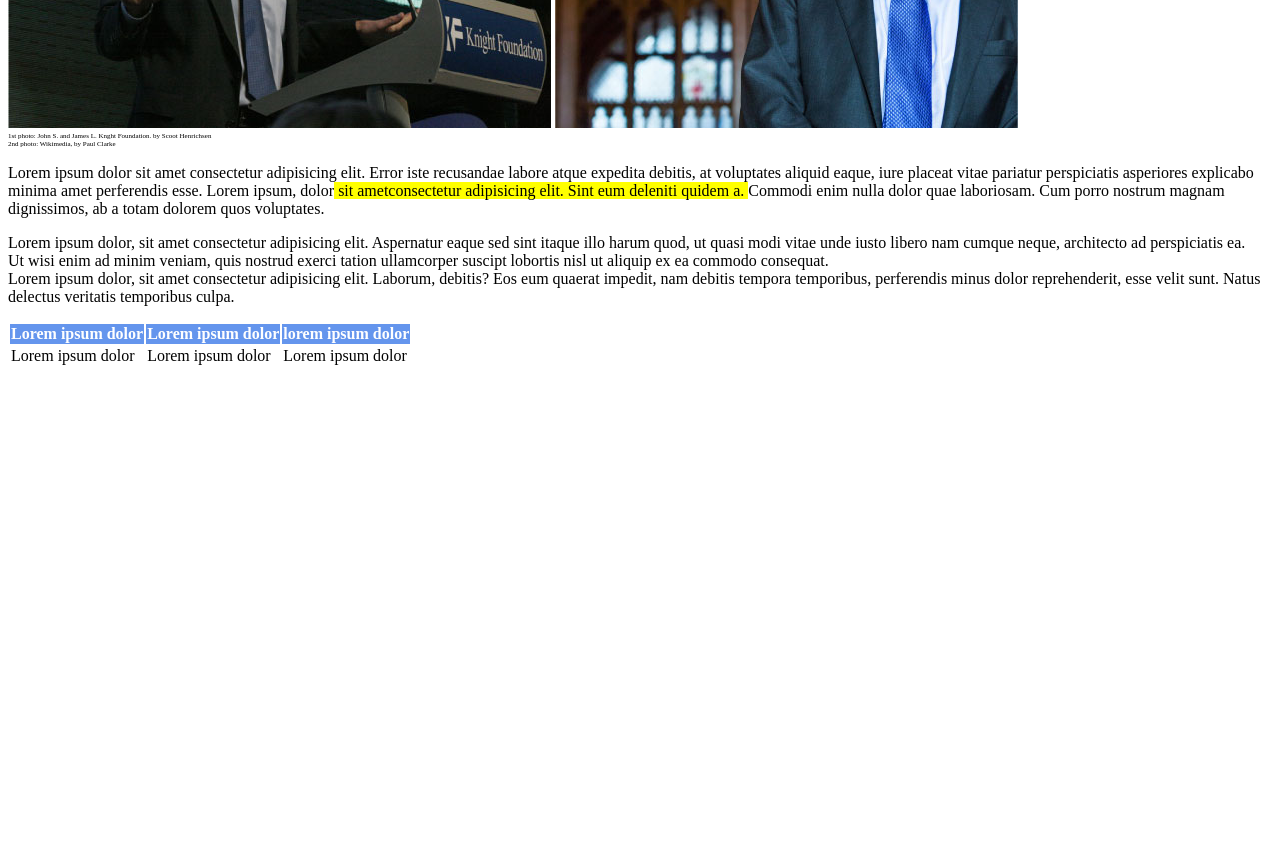
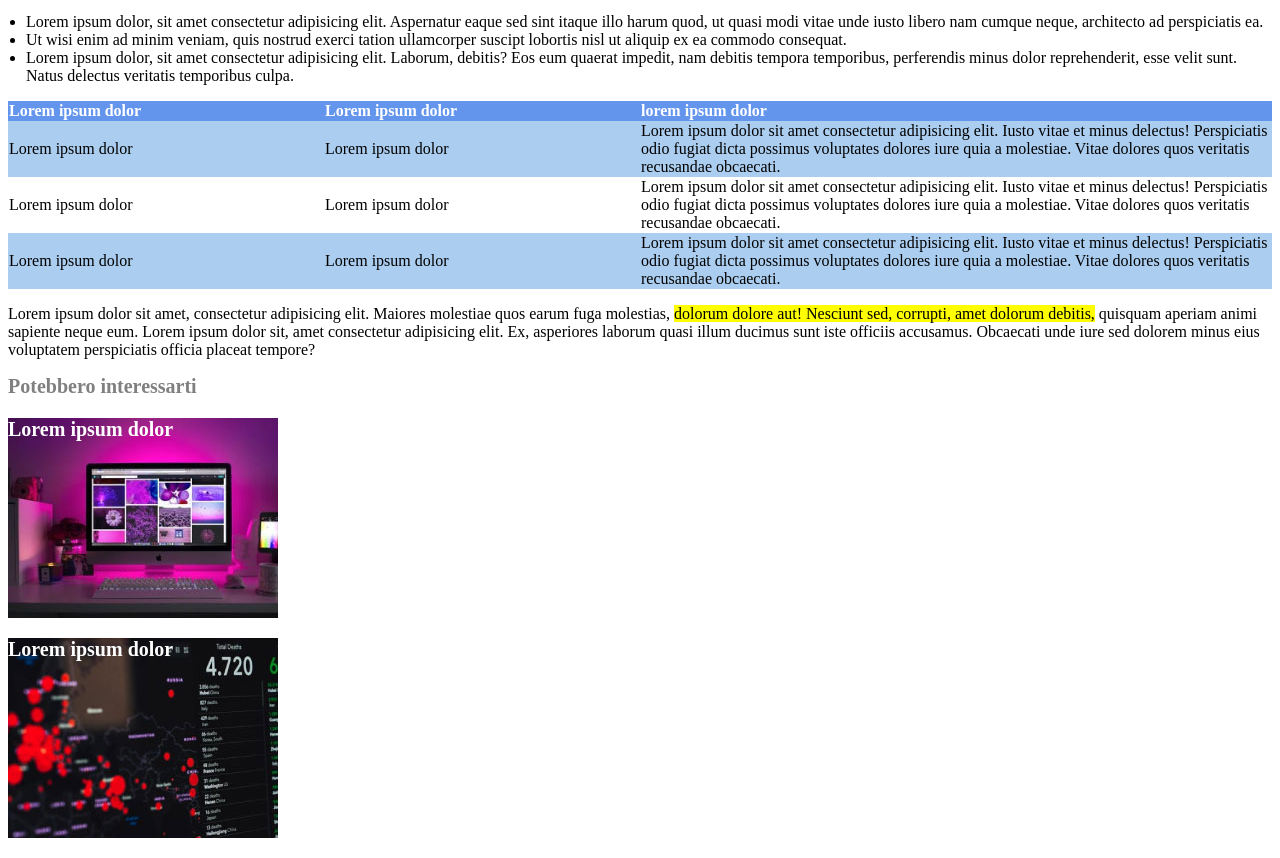
Before and after one commit to Youss0203/html-css-booleaner, a plain HTML site: page index.html in a window 1280 px wide. Shown: the part 683-1541 px from the top of the page. Before the commit the page ends 1059 px from the top, so only its background shows below. Drawn offline with Linux system fonts and the light colour scheme.

Commit message:
esercizio completo manca solo sistemare header

```diff
--- a/index.html
+++ b/index.html
@@ -9,7 +9,7 @@
 </head>
 <body>
     <header>
-        <img src="./image/logo.svg">
+        <img class="intestazione" src="./image/logo.svg">
     </header>
     <main>
         <h1><strong>Internet deve essere al servizio del "bene pubblico" : il
@@ -38,21 +38,36 @@
             <table>
                 <thead>
                     <tr class="colore-riga-blu">
-                        <th>Lorem ipsum dolor</th>
-                        <th>Lorem ipsum dolor</th>
-                        <th>lorem ipsum dolor</th>
+                        <th class="primo">Lorem ipsum dolor</th>
+                        <th class="secondo">Lorem ipsum dolor</th>
+                        <th class="terzo">lorem ipsum dolor</th>
                     </tr>
                 </thead>
                 <tbody>
-                    <tr class="colore-riga azzurro">
+                    <tr class="colore-riga-azzurro">
                         <td>Lorem ipsum dolor</td>
                         <td>Lorem ipsum dolor</td>
+                        <td>Lorem ipsum dolor sit amet consectetur adipisicing elit. Iusto vitae et minus delectus! Perspiciatis odio fugiat dicta possimus voluptates dolores iure quia a molestiae. Vitae dolores quos veritatis recusandae obcaecati.</td>
+                    </tr>
+                    <tr>
                         <td>Lorem ipsum dolor</td>
+                        <td>Lorem ipsum dolor</td>
+                        <td>Lorem ipsum dolor sit amet consectetur adipisicing elit. Iusto vitae et minus delectus! Perspiciatis odio fugiat dicta possimus voluptates dolores iure quia a molestiae. Vitae dolores quos veritatis recusandae obcaecati.</td>
+                    </tr>
+                    <tr class="colore-riga-azzurro">
+                        <td>Lorem ipsum dolor</td>
+                        <td>Lorem ipsum dolor</td>
+                        <td>Lorem ipsum dolor sit amet consectetur adipisicing elit. Iusto vitae et minus delectus! Perspiciatis odio fugiat dicta possimus voluptates dolores iure quia a molestiae. Vitae dolores quos veritatis recusandae obcaecati.</td>
                     </tr>
                 </tbody>
             </table>
+            <p>Lorem ipsum dolor sit amet, consectetur adipisicing elit. Maiores molestiae quos earum fuga molestias, <span class="sottolineatura">dolorum dolore aut! Nesciunt sed, corrupti, amet dolorum debitis,</span> quisquam aperiam animi sapiente neque eum. Lorem ipsum dolor sit, amet consectetur adipisicing elit. Ex, asperiores laborum quasi illum ducimus sunt iste officiis accusamus. Obcaecati unde iure sed dolorem minus eius voluptatem perspiciatis officia placeat tempore?</p>
         </section>
     </main>
-    <footer></footer>
+    <footer>
+        <h2>Potebbero interessarti</h2>
+        <h3 class="monitor">Lorem ipsum dolor</h3>
+        <h3 class="graph">Lorem ipsum dolor</h3>
+    </footer>
 </body>
 </html>
--- a/style/stile.css
+++ b/style/stile.css
@@ -4,7 +4,9 @@ header{
     background-size: 30%;
     background-color: cornflowerblue;
 }
-
+.intestazione{
+    height: 100px;
+}
 .autore{
     color: cornflowerblue;
 }
@@ -23,7 +25,7 @@ header{
 }
 
 .lista{
-   padding-left: 0px;
+   padding-left: 18px;
 
 }
 
@@ -33,5 +35,35 @@ header{
 }
 
 .colore-riga-azzurro{
-    background-color: #007fff;
+    background-color: #abcdef;
 }
+table{
+    border-spacing: 0px;
+    text-align: left;
+}
+
+.primo,.secondo{
+width: 25%;
+}
+.terzo{
+    width: 50%;
+}
+h2{
+    color:grey;
+    font-size:20px;
+}
+
+.monitor{
+    color:white;
+    font-size: 20px;
+    background-image: url(../image/monitor.jpg);
+    width: 270px;
+    height: 200px;
+}
+.graph{
+    color:white;
+    font-size: 20px;
+    background-image: url(../image/graph.jpg);
+    width: 270px;
+    height: 200px;
+}
```
